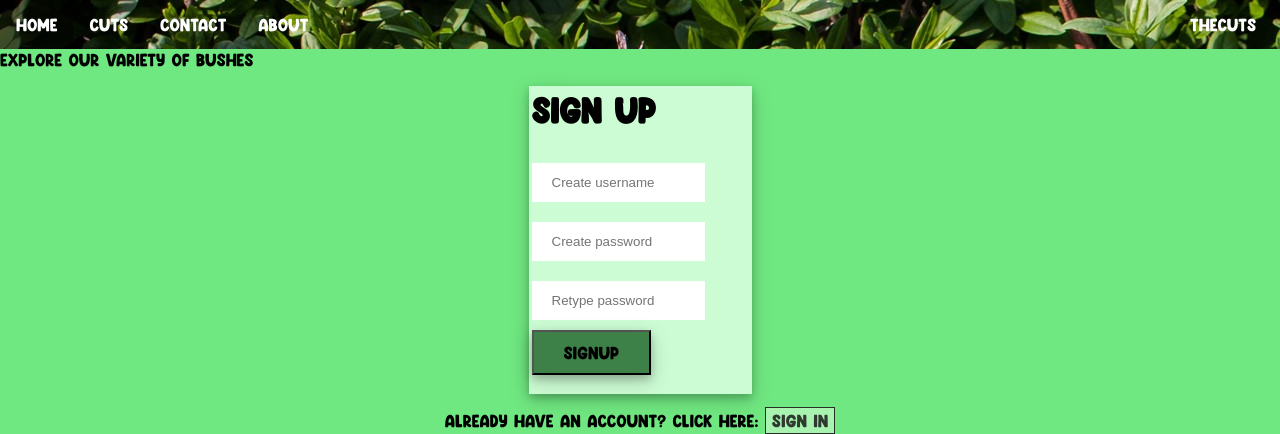
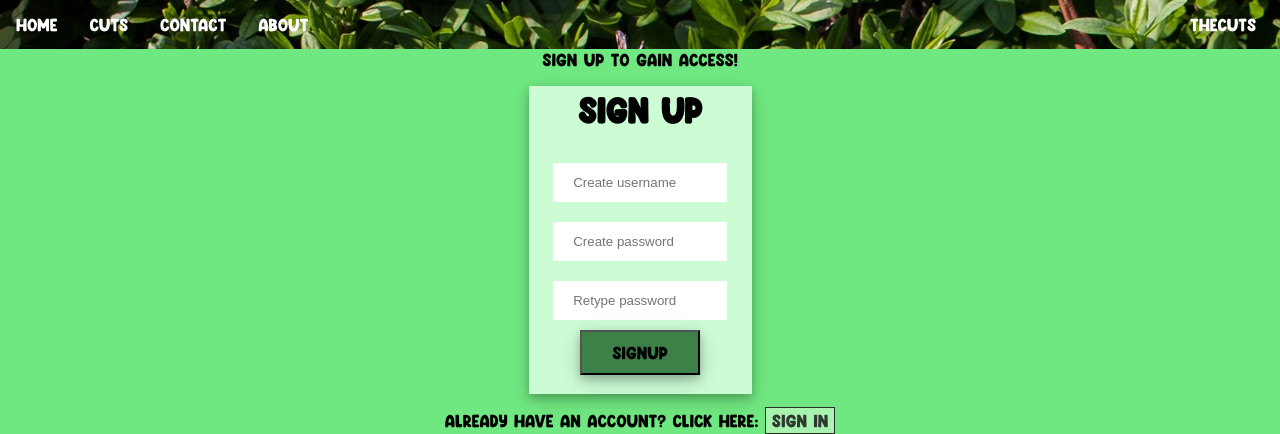
Before and after one commit to DrShadez/p2, a PHP site: page /signup.php in a window 1280 px wide. Shown: the top 434 px of the page. Run offline with PHP 8.4, Linux system fonts and the light colour scheme; data that the repository does not hold is empty.

Commit message:
FULL CSS UPDATED

```diff
--- a/signup.php
+++ b/signup.php
@@ -14,9 +14,9 @@
   <li class="logoish"><a  href="home.php">TheCuts</a></li>
 </ul>
 
-<p> Explore our variety of bushes </p>
+<p class = 'center'> Sign Up to gain access! </p>
 <table><tr><td>
-<h1> Sign up </h1>
+<h1 class = 'center'> Sign up </h1>
 
 <?php
 session_start();
@@ -32,7 +32,7 @@ try {
     $sth1->execute();
     $userinfo = $sth1->fetchAll();
 
-    echo "<form action='loginstore.php' id='home' method='post'>";
+    echo "<div class = 'center'><form action='loginstore.php' id='home' method='post'>";
 
 echo "<div><input type='text' id='usernamemake' name='usernamemake' placeholder='Create username'></div>";
 
@@ -41,7 +41,7 @@ echo "<div><input type='password' id='passmake' name='passmake' placeholder='Cre
 echo "<div><input type='password' id='confirmpass' name='confirmpass' placeholder='Retype password'></div>";
 
 echo "<div><input type='submit' class ='sub' value='signup'></div>";
-  echo "</form>";
+  echo "</form></div>";
 
 
 
```
